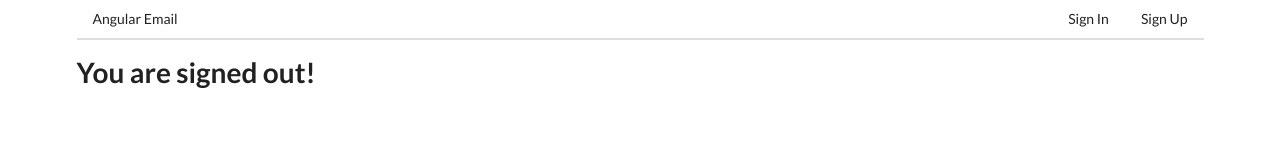
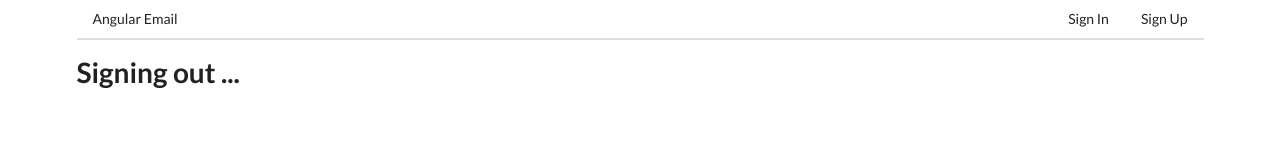
Before and after one commit to robert-constantinescu/angular-handling-auth, an Angular app: page /signout in a window 1280 px wide. Shown: the top 160 px of the page. Built offline with nearby package versions, Linux system fonts and the light colour scheme; no server answers.

Commit message:
used the ROUTER to AUTOMATICALLY ROUTE the user to another page after he signs out

```diff
--- a/src/app/auth/signout/signout.component.html
+++ b/src/app/auth/signout/signout.component.html
@@ -1 +1 @@
-<h1>You are signed out!</h1>
+<h1>Signing out ...</h1>
--- a/src/app/auth/signout/signout.component.ts
+++ b/src/app/auth/signout/signout.component.ts
@@ -1,5 +1,6 @@
 import { Component, OnInit } from '@angular/core';
 import {AuthService} from '../auth.service';
+import {Router} from '@angular/router';
 
 @Component({
   selector: 'app-signout',
@@ -8,11 +9,13 @@ import {AuthService} from '../auth.service';
 })
 export class SignoutComponent implements OnInit {
 
-  constructor(private authService: AuthService) { }
+  constructor(private authService: AuthService,
+              private router: Router) { }
 
   ngOnInit(): void {
     this.authService.signout().subscribe(() => {
-      // navigate the user back to a signin page
+      // navigate the user back to a signup page
+      this.router.navigateByUrl('/signup');
     });
   }
 
```
